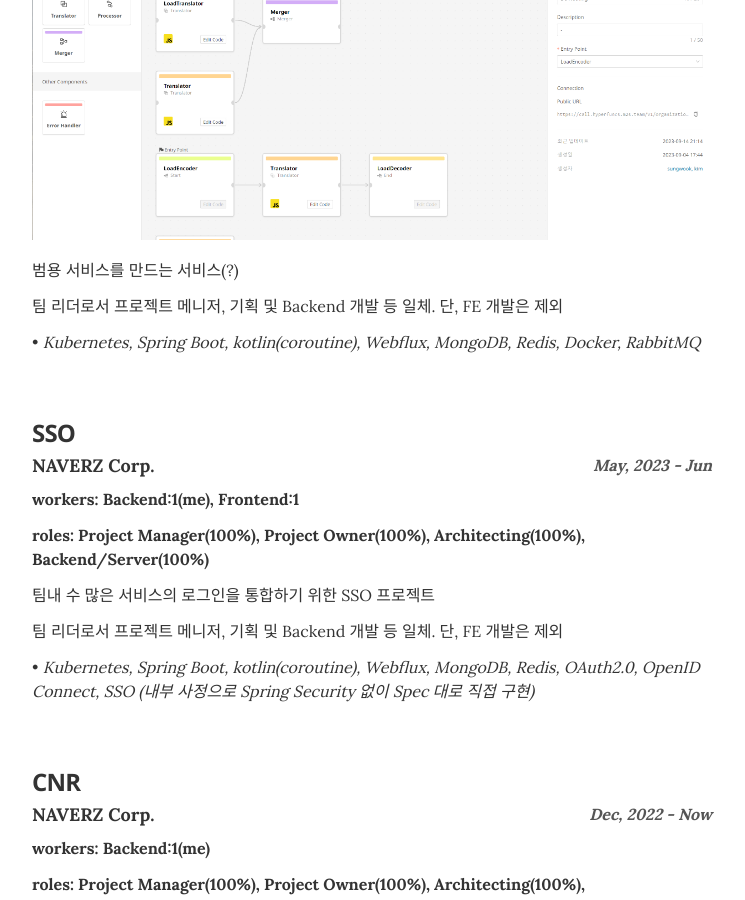
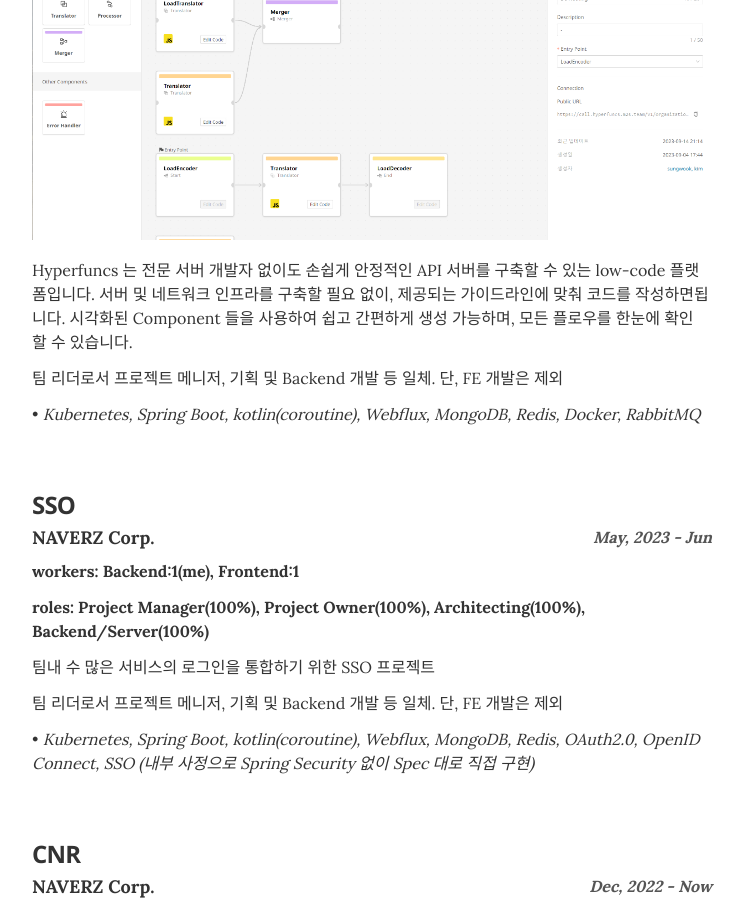
Before and after one commit to und3rs/resume_kr, a Jekyll site: the page built from index.html, in a window 1280 px wide and 900 px high, scrolled down 3270 px. Shown: the whole window, without its empty margins (268-1013 px from the left). Built offline with Jekyll 4.4.1, drawn with Linux system fonts in a browser that asks for light colours.

Commit message:
Update professional_projects.yml

```diff
--- a/_data/professional_projects.yml
+++ b/_data/professional_projects.yml
@@ -9,7 +9,7 @@
   duration: May, 2023 - Now
   workers: "Backend:1(me), Frontend:3, Planning:1, Design: 1"
   position: Project Manager(100%), Project Owner(100%), Planning(70%), Architecting(100%), Backend/Server(99%)
-  description: 범용 서비스를 만드는 서비스(?)
+  description: Hyperfuncs 는 전문 서버 개발자 없이도 손쉽게 안정적인 API 서버를 구축할 수 있는 low-code 플랫폼입니다. 서버 및 네트워크 인프라를 구축할 필요 없이, 제공되는 가이드라인에 맞춰 코드를 작성하면됩니다. 시각화된 Component 들을 사용하여 쉽고 간편하게 생성 가능하며, 모든 플로우를 한눈에 확인 할 수 있습니다.
   role: 팀 리더로서 프로젝트 메니저, 기획 및 Backend 개발 등 일체. 단, FE 개발은 제외
   skills: Kubernetes, Spring Boot, kotlin(coroutine), Webflux, MongoDB, Redis, Docker, RabbitMQ
 
```
